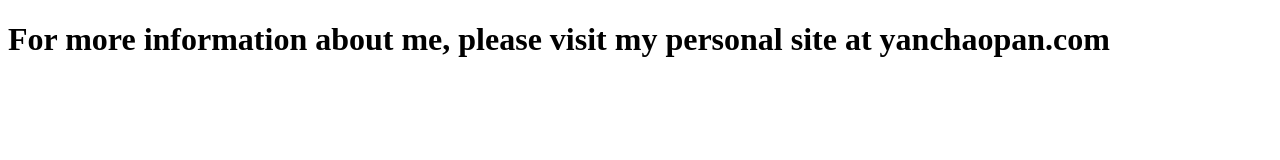
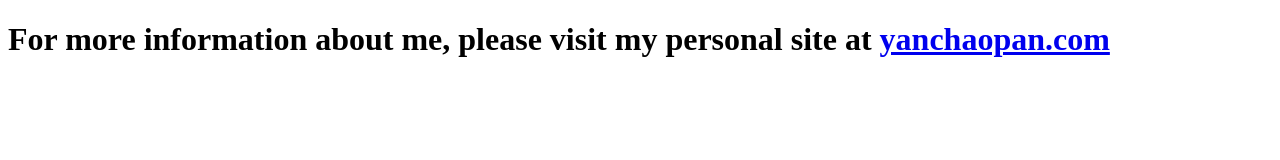
Before and after one commit to HanyouITW/hanyouitw.github.io, a plain HTML site: page index.html in a window 1280 px wide. Drawn offline with Linux system fonts and the light colour scheme.

Commit message:
Update index.html

```diff
--- a/index.html
+++ b/index.html
@@ -1,7 +1,7 @@
 <!DOCTYPE html>
 <html>
 <body>
-<h1>For more information about me, please visit my personal site at yanchaopan.com</h1>
+<h1>For more information about me, please visit my personal site at <a href="https://www.yanchaopan.com/">yanchaopan.com</a></h1>
 <p> </p>
 </body>
 </html>
```
